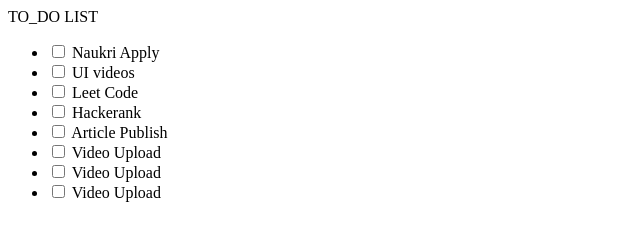
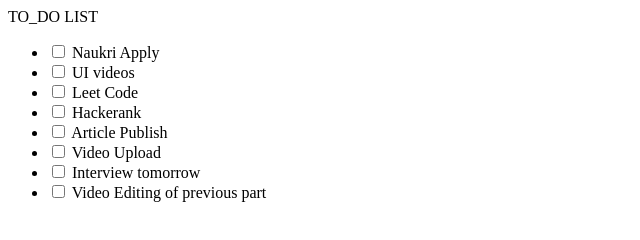
Before and after one commit to asishraz/web-development, a plain HTML site: page todo.html in a window 1280 px wide. Shown: the whole page, without its empty margins (0-640 px from the left). Drawn offline with Linux system fonts and the light colour scheme.

Commit message:
todo-list using simple html and css

```diff
--- a/todo.html
+++ b/todo.html
@@ -45,12 +45,12 @@
                 </li>
                 <li class="dark-green">
                     <input type="checkbox">
-                    <label for=""> Video Upload</label>
+                    <label for=""> Interview tomorrow</label>
 
                 </li>
                 <li class="green">
                     <input type="checkbox">
-                    <label for=""> Video Upload</label>
+                    <label for=""> Video Editing of previous part</label>
 
                 </li>
             </ul>
@@ -60,3 +60,119 @@
 
 </body>
 </html>
+
+
+<!--
+<style>
+    .tree ul {
+        padding-top: 20px; position: relative;
+
+        transition: all 0.5s;
+        -webkit-transition: all 0.5s;
+        -moz-transition: all 0.5s;
+    }
+
+    .tree li {
+        float: left; text-align: center;
+        list-style-type: none;
+        position: relative;
+        padding: 20px 5px 0 5px;
+
+        transition: all 0.5s;
+        -webkit-transition: all 0.5s;
+        -moz-transition: all 0.5s;
+    }
+
+    .tree li::before, .tree li::after{
+        content: '';
+        position: absolute; top: 0; right: 50%;
+        border-top: 1px solid #ccc;
+        width: 50%; height: 20px;
+    }
+    .tree li::after{
+        right: auto; left: 50%;
+        border-left: 1px solid #ccc;
+    }
+
+    .tree li:only-child::after, .tree li:only-child::before {
+        display: none;
+    }
+
+    .tree li:only-child{ padding-top: 0;}
+
+    .tree li:first-child::before, .tree li:last-child::after{
+        border: 0 none;
+    }
+    .tree li:last-child::before{
+        border-right: 1px solid #ccc;
+        border-radius: 0 5px 0 0;
+        -webkit-border-radius: 0 5px 0 0;
+        -moz-border-radius: 0 5px 0 0;
+    }
+    .tree li:first-child::after{
+        border-radius: 5px 0 0 0;
+        -webkit-border-radius: 5px 0 0 0;
+        -moz-border-radius: 5px 0 0 0;
+    }
+    .tree ul ul::before{
+        content: '';
+        position: absolute; top: 0; left: 50%;
+        border-left: 1px solid #ccc;
+        width: 0; height: 20px;
+    }
+    .tree li div{
+        border: 1px solid #ccc;
+        padding: 5px 10px;
+        text-decoration: none;
+        color: #666;
+        font-family: arial, verdana, tahoma;
+        font-size: 11px;
+        display: inline-block;
+
+        border-radius: 5px;
+        -webkit-border-radius: 5px;
+        -moz-border-radius: 5px;
+
+        transition: all 0.5s;
+        -webkit-transition: all 0.5s;
+        -moz-transition: all 0.5s;
+    }
+    .tree li div:hover, .tree li div:hover+ul li div {
+        background: #c8e4f8; color: #000; border: 1px solid #94a0b4;
+    }
+    .tree li div:hover+ul li::after,
+    .tree li div:hover+ul li::before,
+    .tree li div:hover+ul::before,
+    .tree li div:hover+ul ul::before{
+        border-color:  #94a0b4;
+    }
+
+    </style>
+
+
+<div class="tree">
+
+    <ul>
+        <li>
+            <div><input type="checkbox"> Main <br/> <button> Test Btn </button></div>
+            <ul>
+                <li>
+                    <div><input type="checkbox"> Sub-1</div>
+                </li>
+                <li>
+                    <div><input type="checkbox"> Sub-2</div>
+                    <ul>
+                        <li>
+                            <div><input type="checkbox"> Sub-2-1</div>
+                        </li>
+                        <li>
+                            <div><input type="checkbox"> Sub-2-2</div>
+                        </li>
+                    </ul>
+                </li>
+            </ul>
+
+        </li>
+    </ul>
+
+</div> -->
```
